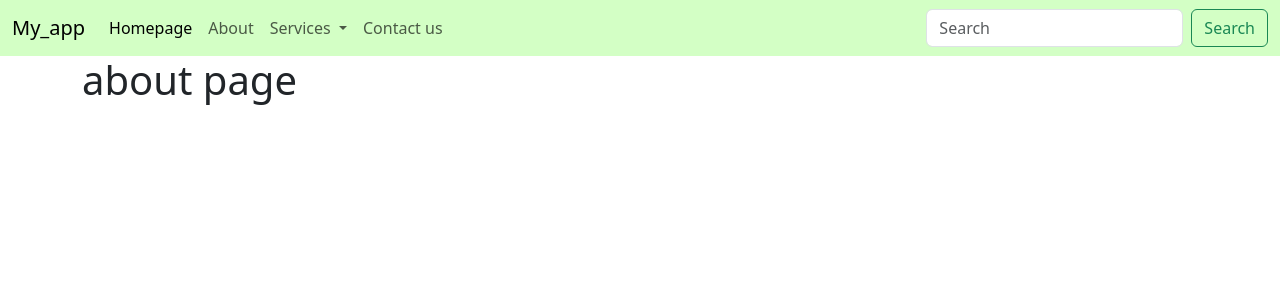
After one commit to surendraSinghKamboj/crud-django, a Django app: page /about in a window 1280 px wide. The commit adds this page. Shown: the top 300 px of the page. Run offline with Django 4.2, Linux system fonts and the light colour scheme.

Commit message:
block and extends

```diff
--- a/home/urls.py
+++ b/home/urls.py
@@ -3,6 +3,6 @@ from django.urls import path
 from home import views
 
 urlpatterns = [
-    path('', views.index,name='home'),
-
+    path('', views.index,name="home"),
+    path("about",views.about,name="about")
 ]
--- a/home/views.py
+++ b/home/views.py
@@ -1,11 +1,8 @@
 from django.shortcuts import render,HttpResponse
-import platform
 
 # Create your views here.
 def index(request):
-    system = platform.system()
-    release = platform.release()
-    context = {
-        "heading":system +" "+ release
-    }
-    return render(request,"index.html",context)
+    return render(request,"index.html")
+
+def about(request):
+    return render(request,"about.html")
--- a/my_site/urls.py
+++ b/my_site/urls.py
@@ -16,6 +16,10 @@ Including another URLconf
 from django.contrib import admin
 from django.urls import path,include
 
+admin.site.site_header = "My_site Admin"
+admin.site.site_title = "My_site Admin Portal"
+admin.site.index_title = "Welcome to My_site support Portal"
+
 urlpatterns = [
     path('admin/', admin.site.urls),
     path("",include("home.urls"))
--- a/static/style.css
+++ b/static/style.css
@@ -1,6 +1,7 @@
 * {
 	margin: 0;
 	padding: 0;
-	background-color: black;
-	color: #fff;
 }
+.bg-nav{
+	background-color: rgb(211, 255, 197);
+}
--- /dev/null
+++ b/templates/about.html
@@ -0,0 +1,11 @@
+{% extends 'base.html' %}
+
+{% block body %}
+
+<div class="container">
+	<h1>
+		about page
+	</h1>
+</div>
+
+{% endblock body %}
--- /dev/null
+++ b/templates/base.html
@@ -0,0 +1,80 @@
+<!DOCTYPE html>
+<html lang="en">
+	<head>
+		<meta charset="utf-8" />
+		<meta name="viewport" content="width=device-width, initial-scale=1" />
+		<link rel="icon" type="image/x-icon" href="/static/favicon.png">
+		<title>{% block title %}{% endblock title %} || My_app</title>
+		<link href="/static/style.css" rel="stylesheet" />
+		<link
+			href="https://cdn.jsdelivr.net/npm/bootstrap@5.3.0-alpha3/dist/css/bootstrap.min.css"
+			rel="stylesheet"
+			integrity="sha384-KK94CHFLLe+nY2dmCWGMq91rCGa5gtU4mk92HdvYe+M/SXH301p5ILy+dN9+nJOZ"
+			crossorigin="anonymous"
+		/>
+	</head>
+	<body>
+		<nav class="navbar navbar-expand-lg bg-nav">
+			<div class="container-fluid">
+				<a class="navbar-brand" href="/">My_app</a>
+				<button
+					class="navbar-toggler"
+					type="button"
+					data-bs-toggle="collapse"
+					data-bs-target="#navbarSupportedContent"
+					aria-controls="navbarSupportedContent"
+					aria-expanded="false"
+					aria-label="Toggle navigation"
+				>
+					<span class="navbar-toggler-icon"></span>
+				</button>
+				<div class="collapse navbar-collapse" id="navbarSupportedContent">
+					<ul class="navbar-nav me-auto mb-2 mb-lg-0">
+						<li class="nav-item">
+							<a class="nav-link active" aria-current="page" href="/">Homepage</a>
+						</li>
+						<li class="nav-item">
+							<a class="nav-link" href="/about">About</a>
+						</li>
+						<li class="nav-item dropdown">
+							<a
+								class="nav-link dropdown-toggle"
+								href="#"
+								role="button"
+								data-bs-toggle="dropdown"
+								aria-expanded="false"
+							>
+								Services
+							</a>
+							<ul class="dropdown-menu" style="background:rgb(192,126,253)" >
+								<li><a class="dropdown-item" href="/tech_support">Tech support</a></li>
+								<li><a class="dropdown-item" href="/web_support">Web Support</a></li>
+							</ul>
+						</li>
+						<li class="nav-item">
+							<a class="nav-link" href="/contact">Contact us</a>
+						</li>
+					</ul>
+					<form class="d-flex" role="search">
+						<input
+							class="form-control me-2"
+							type="search"
+							placeholder="Search"
+							aria-label="Search"
+						/>
+						<button class="btn btn-outline-success" type="submit">
+							Search
+						</button>
+					</form>
+				</div>
+			</div>
+		</nav>
+		{% block body %}{% endblock body %}
+
+        <script
+			src="https://cdn.jsdelivr.net/npm/bootstrap@5.3.0-alpha3/dist/js/bootstrap.bundle.min.js"
+			integrity="sha384-ENjdO4Dr2bkBIFxQpeoTz1HIcje39Wm4jDKdf19U8gI4ddQ3GYNS7NTKfAdVQSZe"
+			crossorigin="anonymous"
+		></script>
+	</body>
+</html>
```
Also changed, not shown: templates/index.html (+7 -13 lines), static/favicon.png (added).
